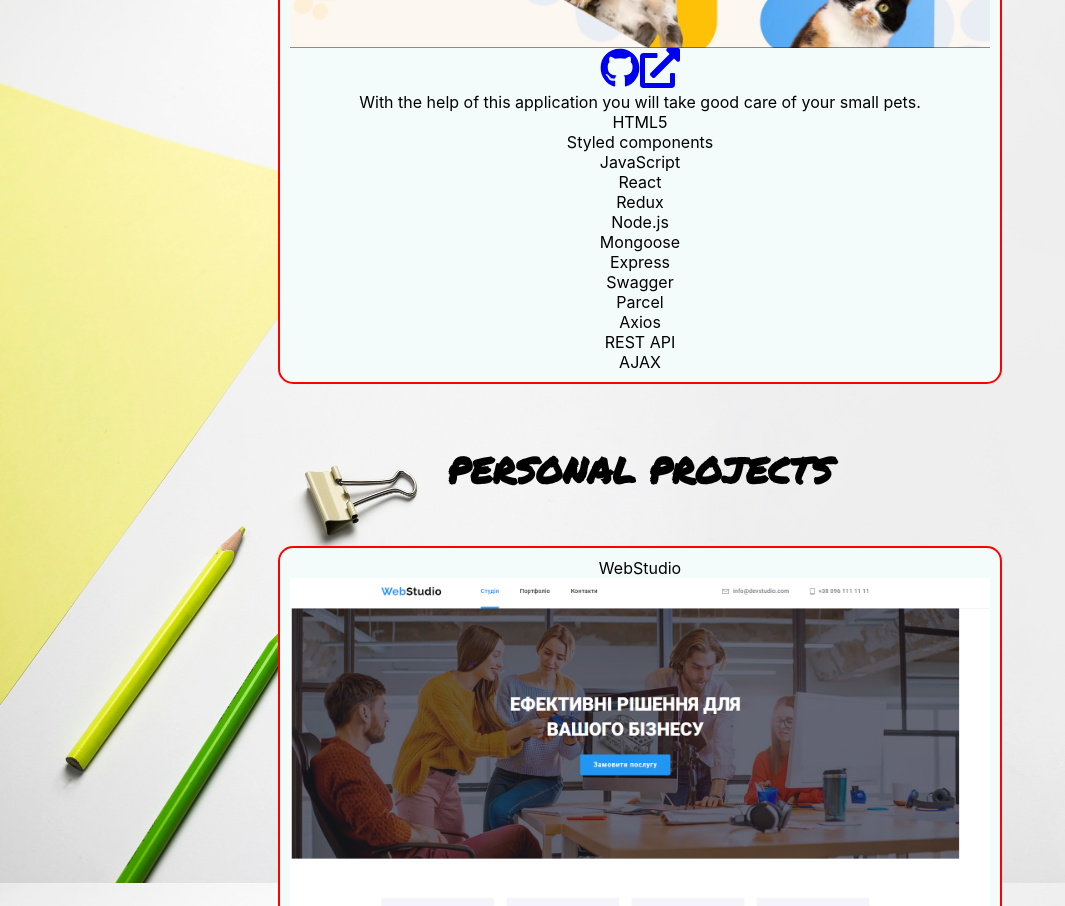
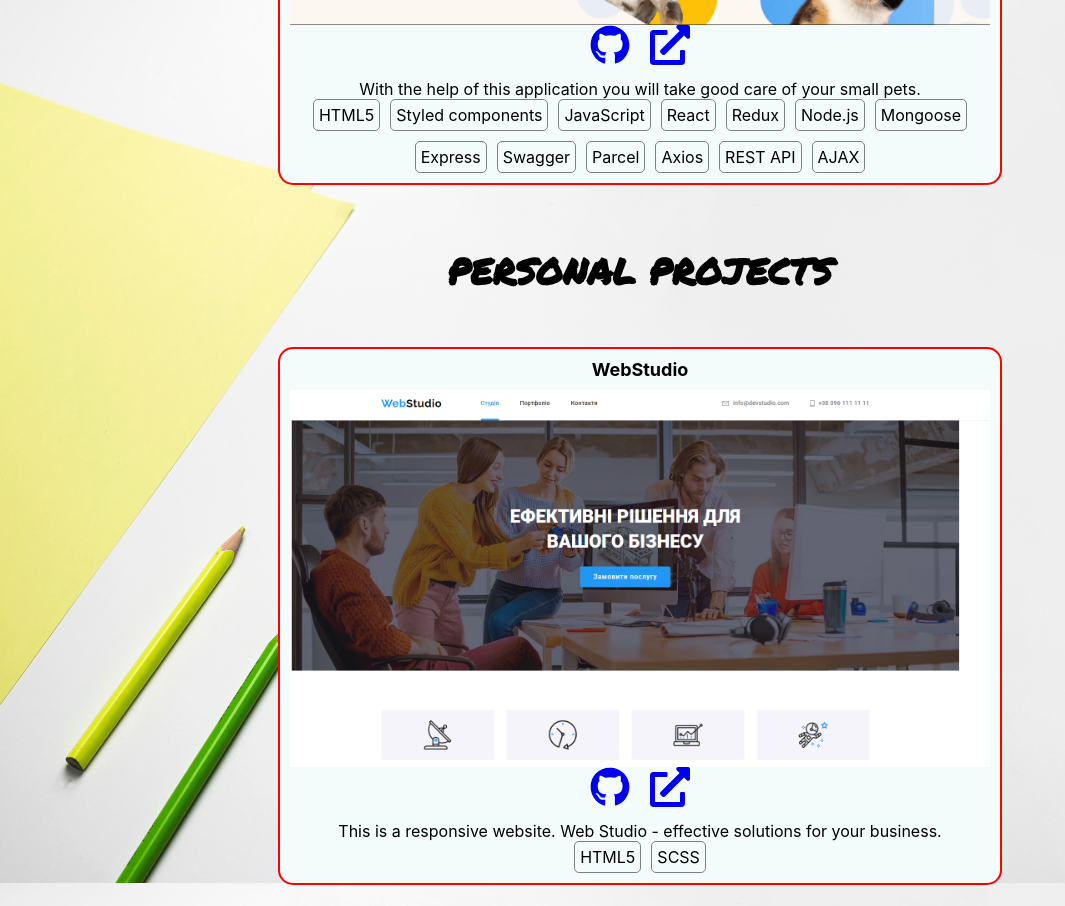
Before and after one commit to OlexTS/portfolio, a React (Create React App) app: page /projects in a window 1280 px wide. Shown: the part 1860-2766 px from the top of the page, without its empty margins (0-1065 px from the left). Built offline with nearby package versions, Linux system fonts and the light colour scheme.

Commit message:
added some styles to projects

```diff
--- a/src/components/Projects/Projects.jsx
+++ b/src/components/Projects/Projects.jsx
@@ -2,15 +2,24 @@ import React from 'react';
 import { nanoid } from 'nanoid';
 import { FaGithub } from 'react-icons/fa6';
 import { FaExternalLinkAlt } from 'react-icons/fa';
-import { Card, ProjectsBox, Title, TeamProjectsBox } from './Projects.styled';
+import {
+  List,
+  Card,
+  ProjectsBox,
+  Title,
+  TeamProjectsBox,
+  CardTitle,
+  ListTechnologies,
+  ItemThechnology,
+  LinkContainer, Image
+} from './Projects.styled';
 import { projects } from 'helpers/projects';
-import { List } from 'components/Contacts/Contacts.styled';
 import ScrollButton from 'components/ScrollButton/ScrollButton';
 
 const Projects = () => {
   return (
     <>
-       <ProjectsBox>
+      <ProjectsBox>
         <TeamProjectsBox>
           <Title>TEAM PROJECTS</Title>
           <List>
@@ -28,24 +37,24 @@ const Projects = () => {
                   image,
                 }) => (
                   <Card key={id}>
-                    <p>{label}</p>
-                    <img src={image} width={700} alt={label} />
-                    <div>
+                    <CardTitle>{label}</CardTitle>
+                    <Image src={image}  alt={label} />
+                    <LinkContainer>
                       <a href={codeLink}>
                         <FaGithub size={40} />
                       </a>
                       <a href={siteLink}>
                         <FaExternalLinkAlt size={40} />
                       </a>
-                    </div>
+                    </LinkContainer>
                     <div>{description}</div>
-                    <ul>
+                    <ListTechnologies>
                       {technologies.map(el => (
-                        <li key={nanoid()}>
+                        <ItemThechnology key={nanoid()}>
                           <p>{el}</p>
-                        </li>
+                        </ItemThechnology>
                       ))}
-                    </ul>
+                    </ListTechnologies>
                   </Card>
                 )
               )}
@@ -68,31 +77,31 @@ const Projects = () => {
                   image,
                 }) => (
                   <Card key={id}>
-                    <p>{label}</p>
-                    <img src={image} width={700} alt={label} />
-                    <div>
+                    <CardTitle>{label}</CardTitle>
+                    <Image src={image}  alt={label} />
+                    <LinkContainer>
                       <a href={codeLink}>
                         <FaGithub size={40} />
                       </a>
                       <a href={siteLink}>
                         <FaExternalLinkAlt size={40} />
                       </a>
-                    </div>
+                    </LinkContainer>
                     <div>{description}</div>
-                    <ul>
+                    <ListTechnologies>
                       {technologies.map(el => (
-                        <li key={nanoid()}>
+                        <ItemThechnology key={nanoid()}>
                           <p>{el}</p>
-                        </li>
+                        </ItemThechnology>
                       ))}
-                    </ul>
+                    </ListTechnologies>
                   </Card>
                 )
               )}
           </List>
         </div>
       </ProjectsBox>
-      <ScrollButton/>
+      <ScrollButton />
     </>
   );
 };
--- a/src/components/Projects/Projects.styled.jsx
+++ b/src/components/Projects/Projects.styled.jsx
@@ -1,45 +1,83 @@
-import styled from "@emotion/styled";
+import styled from '@emotion/styled';
 
 export const ProjectsBox = styled.div`
   padding: 20px 10px;
-`
+`;
 export const Title = styled.h2`
   margin-bottom: 30px;
-   @media (min-width: 768px){
+  @media (min-width: 768px) {
     font-size: 30px;
     margin-bottom: 40px;
   }
-   @media (min-width: 1280px){
+  @media (min-width: 1280px) {
     font-size: 36px;
     margin-bottom: 50px;
   }
-`
+`;
 export const TeamProjectsBox = styled.div`
   margin-bottom: 20px;
-    @media (min-width: 768px){
+  @media (min-width: 768px) {
     margin-bottom: 40px;
   }
-    @media (min-width: 1280px){
+  @media (min-width: 1280px) {
     margin-bottom: 60px;
   }
-`
+`;
 
 export const List = styled.ul`
   display: flex;
   flex-direction: column;
   justify-content: center;
-    align-content: center;
+  align-items: center;
+  flex-wrap: wrap;
+  gap: 20px;
 
-`
+  @media (min-width: 768px) {
+    flex-direction: row;
+    gap: 40px;
+  }
+  @media (min-width: 1280px) {
+    gap: 50px;
+  }
+`;
 
 export const Card = styled.li`
-    /* display: flex;
-    flex-direction: column;
-    justify-content: center;
-    align-items: center; */
-    width: 700px;
+  max-width: 700px;
+
   border: 2px solid red;
   border-radius: 15px;
   padding: 10px;
   background-color: #f3fbfb;
-`
+`;
+
+export const Image = styled.img`
+
+`;
+
+export const CardTitle = styled.p`
+  font-size: 18px;
+  font-weight: 700;
+  margin-bottom: 10px;
+`;
+
+export const ListTechnologies = styled.ul`
+  display: flex;
+  justify-content: center;
+  align-items: center;
+  gap: 10px;
+  flex-wrap: wrap;
+`;
+
+export const ItemThechnology = styled.li`
+  border: 1px solid grey;
+  border-radius: 5px;
+  padding: 5px;
+`;
+
+export const LinkContainer = styled.div`
+  display: flex;
+  gap: 20px;
+  justify-content: center;
+  align-items: center;
+  margin-bottom: 10px;
+`;
--- a/src/index.css
+++ b/src/index.css
@@ -50,7 +50,7 @@ img {
   display: block;
 
   max-width: 100%;
-  height: auto;
+
 }
 
 ul {
```
Lines whose indentation alone changed are shown as unchanged.
